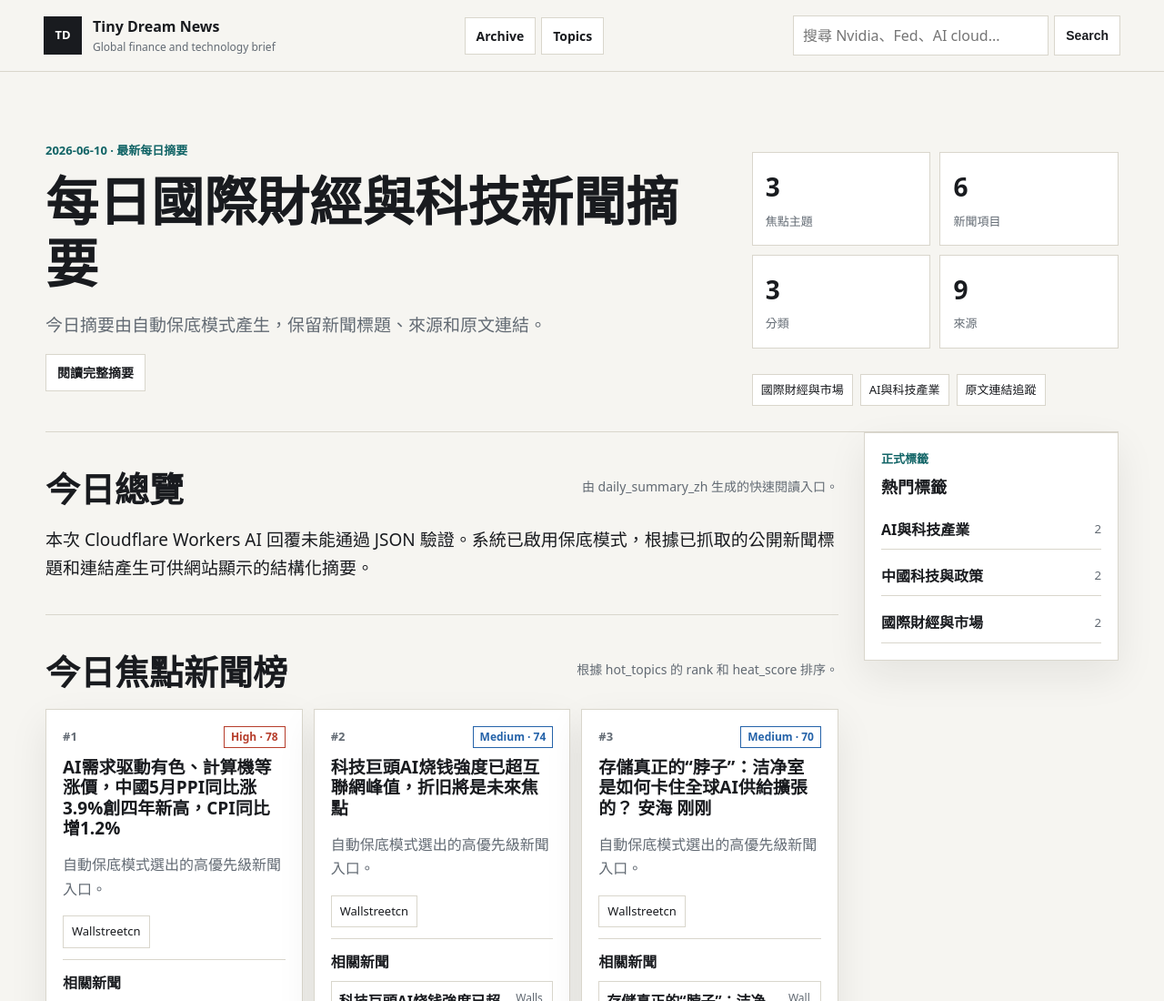
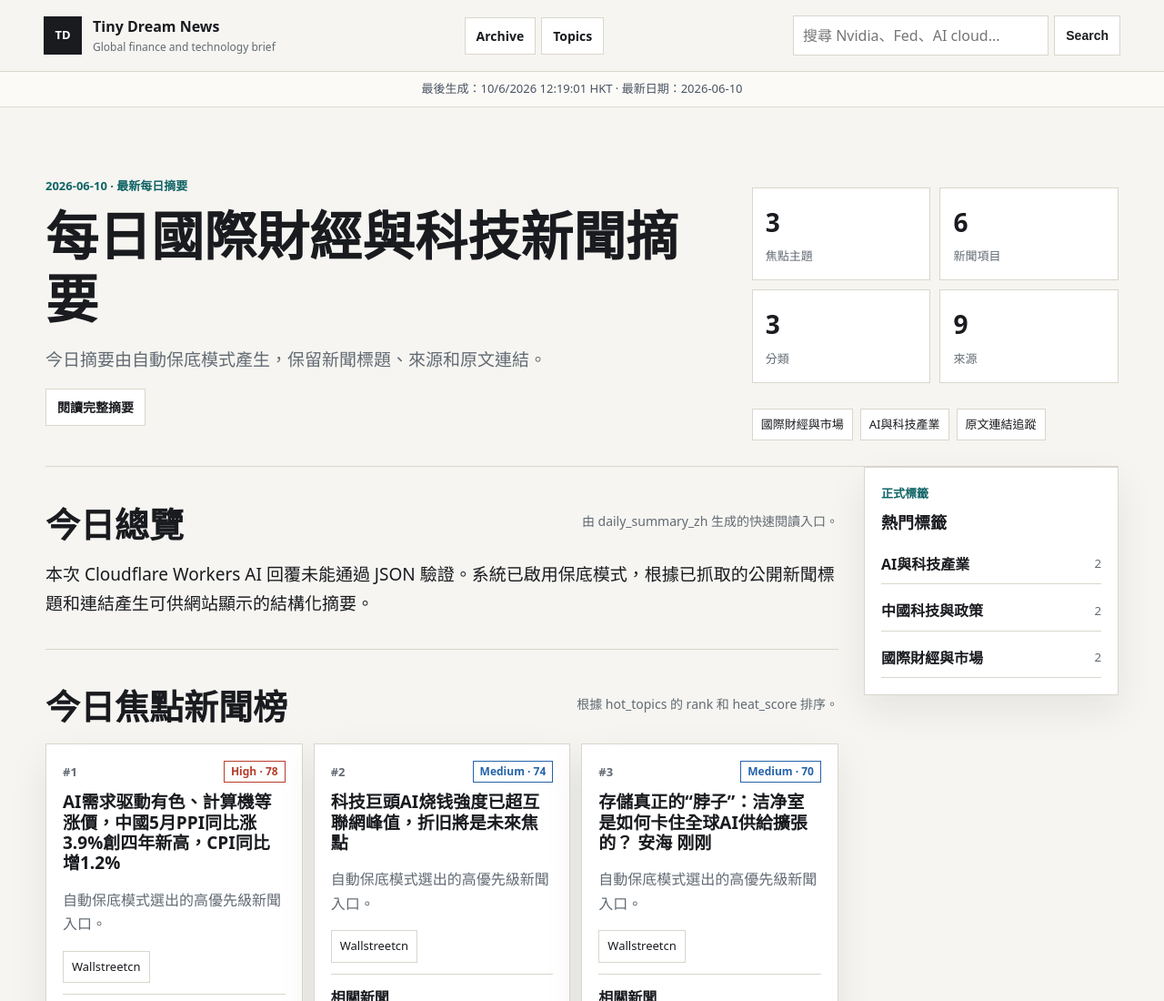
Before and after one commit to joshua122c/tinydream-news, a plain HTML site: page index.html in a window 1280 px wide. Shown: the top 1100 px of the page at 91% size. Drawn offline with Linux system fonts and the light colour scheme.

Commit message:
Load data status indicator

```diff
--- a/index.html
+++ b/index.html
@@ -36,5 +36,6 @@
 
     <script src="./app.js"></script>
     <script src="./traditional.js"></script>
+    <script src="./status.js"></script>
   </body>
 </html>
```
